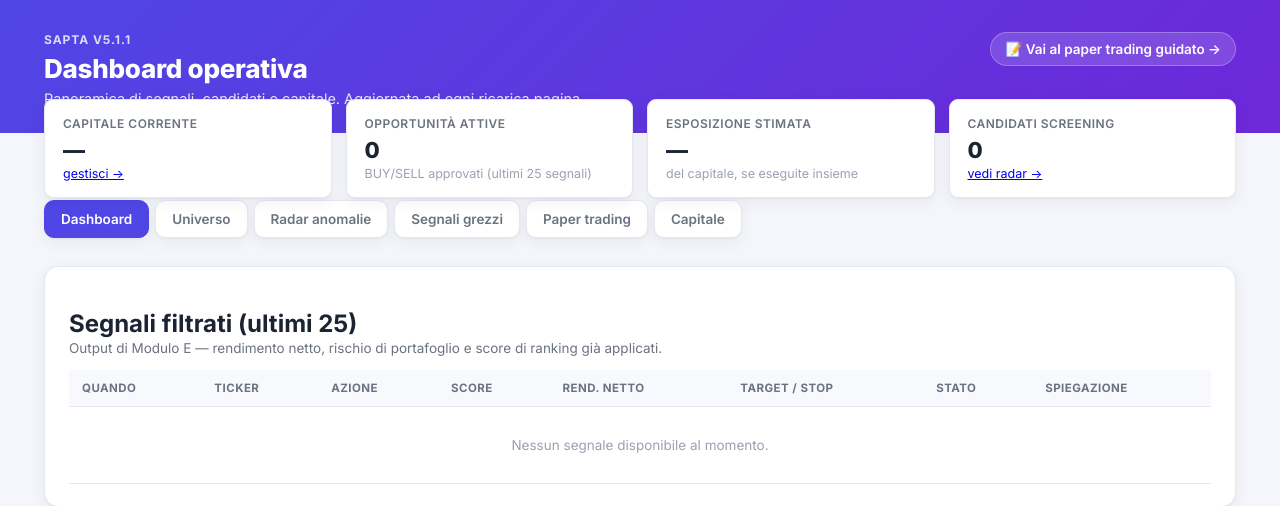
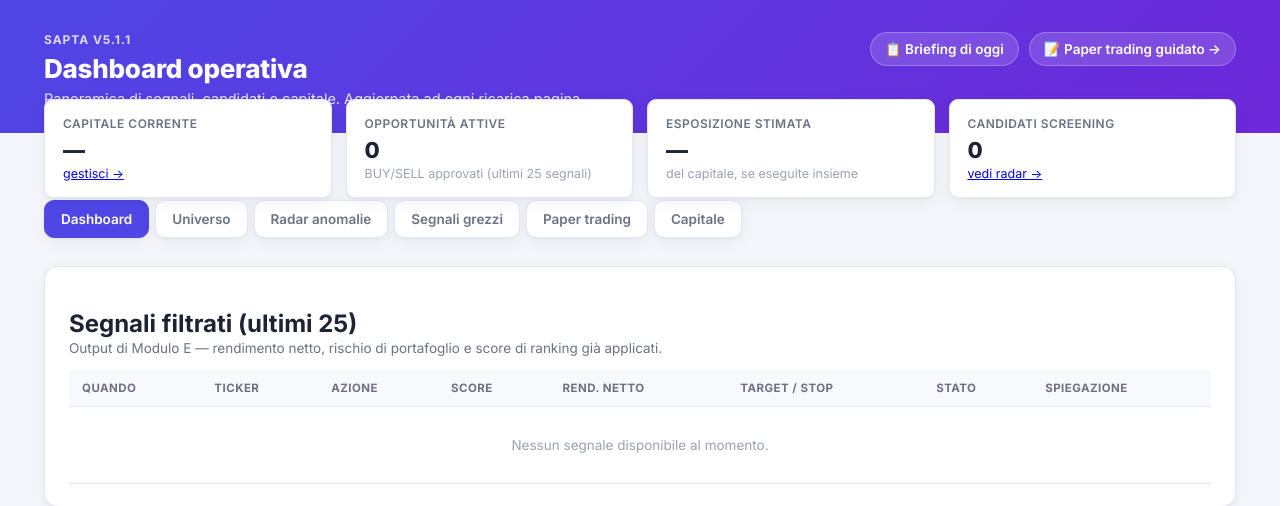
Before and after one commit to AlexPj72/SAPTA, a PHP site: page / in a window 1280 px wide. Shown: the top 506 px of the page. Run offline with PHP 8.4, Linux system fonts and the light colour scheme; data that the repository does not hold is empty.

Commit message:
Dashboard v3: link al nuovo Briefing pre-apertura

```diff
--- a/dashboard/index.php
+++ b/dashboard/index.php
@@ -58,7 +58,10 @@ $n_candidates_today = count($candidates);
             <h1>Dashboard operativa</h1>
             <p>Panoramica di segnali, candidati e capitale. Aggiornata ad ogni ricarica pagina.</p>
         </div>
-        <a class="back-link" href="decisions.php">📝 Vai al paper trading guidato →</a>
+        <div style="display:flex; gap:10px; flex-wrap:wrap;">
+            <a class="back-link" href="briefing.php">📋 Briefing di oggi</a>
+            <a class="back-link" href="decisions.php">📝 Paper trading guidato →</a>
+        </div>
     </div>
 </header>
 
```
